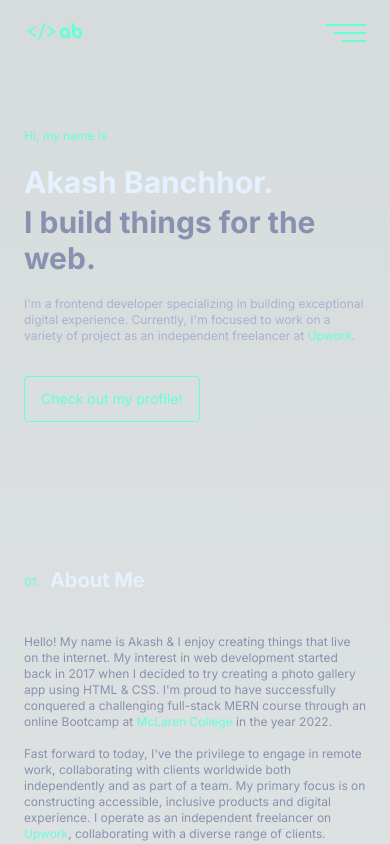
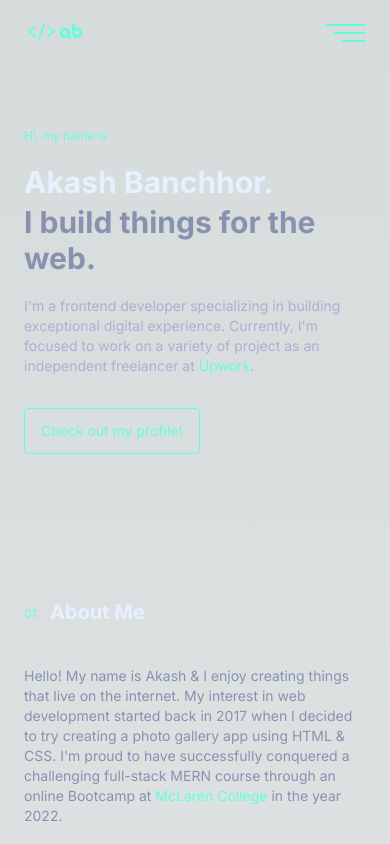
Before and after one commit to akash02ab/portfolio, a Next.js app: page / in a window 390 px wide. Shown: the top 844 px of the page. Built offline with nearby package versions, Linux system fonts and the light colour scheme.

Commit message:
style: increase font-size for smaller screens

```diff
--- a/src/components/styles/about.style.ts
+++ b/src/components/styles/about.style.ts
@@ -60,8 +60,7 @@ const imageStyle = `
 
 const textStyle = `
   text-slate
-  text-xs
-  sm:text-sm
+  text-sm
   md:text-base
   lg:text-lg
 `;
--- a/src/components/styles/hero.style.ts
+++ b/src/components/styles/hero.style.ts
@@ -30,8 +30,7 @@ const motoStyle = `
 `;
 
 const aboutStyle = `
-  text-xs
-  sm:text-sm
+  text-sm
   md:text-base
   lg:text-lg
   text-light-slate
```
